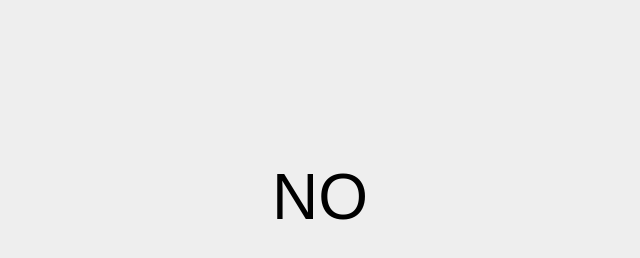
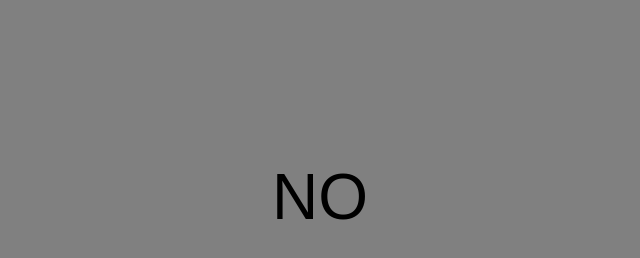
Before and after one commit to Liam-223/is-it-monday, a plain HTML site: page index.html in a window 1280 px wide. Shown: the whole page, without its empty margins (320-960 px from the left). Drawn offline with Linux system fonts and the light colour scheme.

Commit message:
now actually

```diff
--- a/index.html
+++ b/index.html
@@ -9,7 +9,7 @@ body{
     text-align: center;
     margin-top: 20vh;
     font-size: 4rem;
-    background:#eee;
+    background-color: grey;
 }
 </style>
 
```
